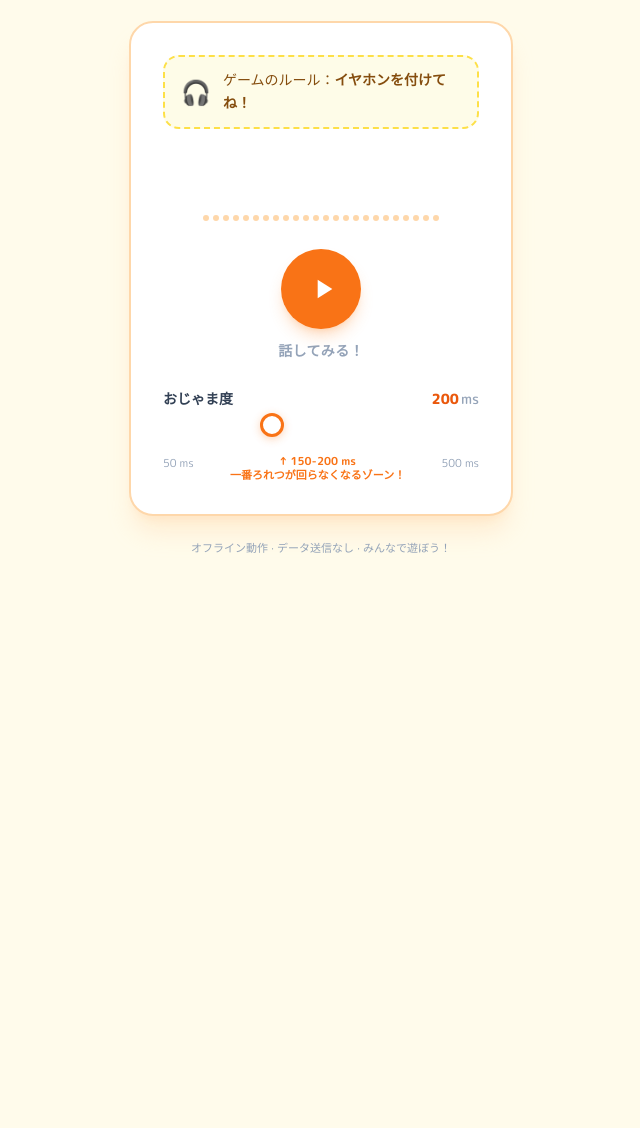
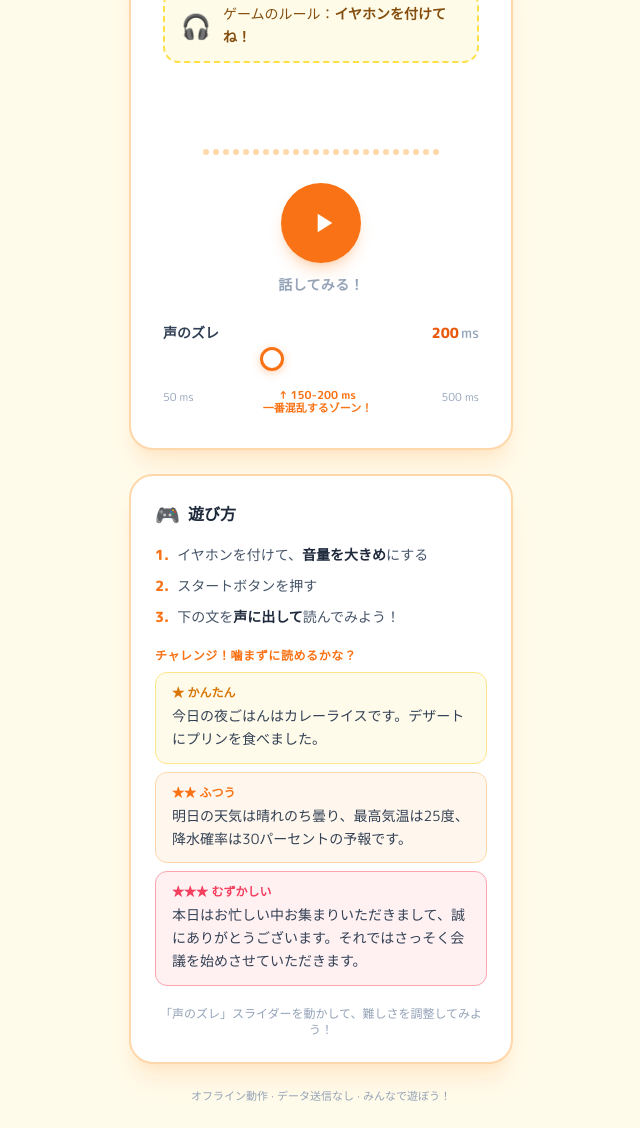
Before and after one commit to zerebom/speech-breaker, a plain HTML site: page index.html in a window 1280 px wide. Shown: the part 153-1281 px from the top of the page, without its empty margins (319-959 px from the left). Before the commit the page ends 800 px from the top, so only its background shows below. Drawn offline with nearby package versions, Linux system fonts and the light colour scheme.

Commit message:
Update: simpler challenge text, rename slider to 声のズレ

```diff
--- a/index.html
+++ b/index.html
@@ -121,7 +121,7 @@
             <!-- Delay Slider -->
             <div class="space-y-3">
                 <div class="flex items-baseline justify-between">
-                    <span class="text-sm font-bold text-slate-700">おじゃま度</span>
+                    <span class="text-sm font-bold text-slate-700">声のズレ</span>
                     <span class="text-sm font-extrabold text-orange-600 tabular-nums">
                         <span id="delayValue">200</span><span class="text-slate-400 font-medium ml-0.5">ms</span>
                     </span>
@@ -130,11 +130,57 @@
                 <div class="flex justify-between items-start text-[11px]">
                     <span class="text-slate-400">50 ms</span>
                     <span class="text-orange-500 font-bold text-center leading-tight">
-                        ↑ 150-200 ms<br>一番ろれつが回らなくなるゾーン！
+                        ↑ 150-200 ms<br>一番混乱するゾーン！
                     </span>
                     <span class="text-slate-400">500 ms</span>
                 </div>
             </div>
+        </div>
+
+        <!-- How to play -->
+        <div class="bg-white rounded-3xl border-2 border-orange-200 shadow-xl shadow-orange-200/40 p-6 space-y-4">
+            <h2 class="text-base font-extrabold text-slate-800 flex items-center gap-2">
+                <span class="text-xl">🎮</span> 遊び方
+            </h2>
+
+            <ol class="space-y-2 text-sm text-slate-600 leading-relaxed">
+                <li class="flex gap-2">
+                    <span class="font-extrabold text-orange-500 shrink-0">1.</span>
+                    <span>イヤホンを付けて、<span class="font-bold text-slate-800">音量を大きめ</span>にする</span>
+                </li>
+                <li class="flex gap-2">
+                    <span class="font-extrabold text-orange-500 shrink-0">2.</span>
+                    <span>スタートボタンを押す</span>
+                </li>
+                <li class="flex gap-2">
+                    <span class="font-extrabold text-orange-500 shrink-0">3.</span>
+                    <span>下の文を<span class="font-bold text-slate-800">声に出して</span>読んでみよう！</span>
+                </li>
+            </ol>
+
+            <!-- Challenge sentences -->
+            <div class="space-y-2 pt-1">
+                <p class="text-xs font-bold text-orange-500 uppercase tracking-wider">チャレンジ！噛まずに読めるかな？</p>
+
+                <div class="space-y-2">
+                    <div class="bg-amber-50 border border-amber-200 rounded-xl px-4 py-3">
+                        <p class="text-xs font-bold text-amber-600 mb-1">★ かんたん</p>
+                        <p class="text-sm text-slate-700 leading-relaxed">今日の夜ごはんはカレーライスです。デザートにプリンを食べました。</p>
+                    </div>
+                    <div class="bg-orange-50 border border-orange-200 rounded-xl px-4 py-3">
+                        <p class="text-xs font-bold text-orange-500 mb-1">★★ ふつう</p>
+                        <p class="text-sm text-slate-700 leading-relaxed">明日の天気は晴れのち曇り、最高気温は25度、降水確率は30パーセントの予報です。</p>
+                    </div>
+                    <div class="bg-rose-50 border border-rose-300 rounded-xl px-4 py-3">
+                        <p class="text-xs font-bold text-rose-500 mb-1">★★★ むずかしい</p>
+                        <p class="text-sm text-slate-700 leading-relaxed">本日はお忙しい中お集まりいただきまして、誠にありがとうございます。それではさっそく会議を始めさせていただきます。</p>
+                    </div>
+                </div>
+            </div>
+
+            <p class="text-xs text-slate-400 text-center pt-1">
+                「声のズレ」スライダーを動かして、難しさを調整してみよう！
+            </p>
         </div>
 
         <!-- Footer -->
```
